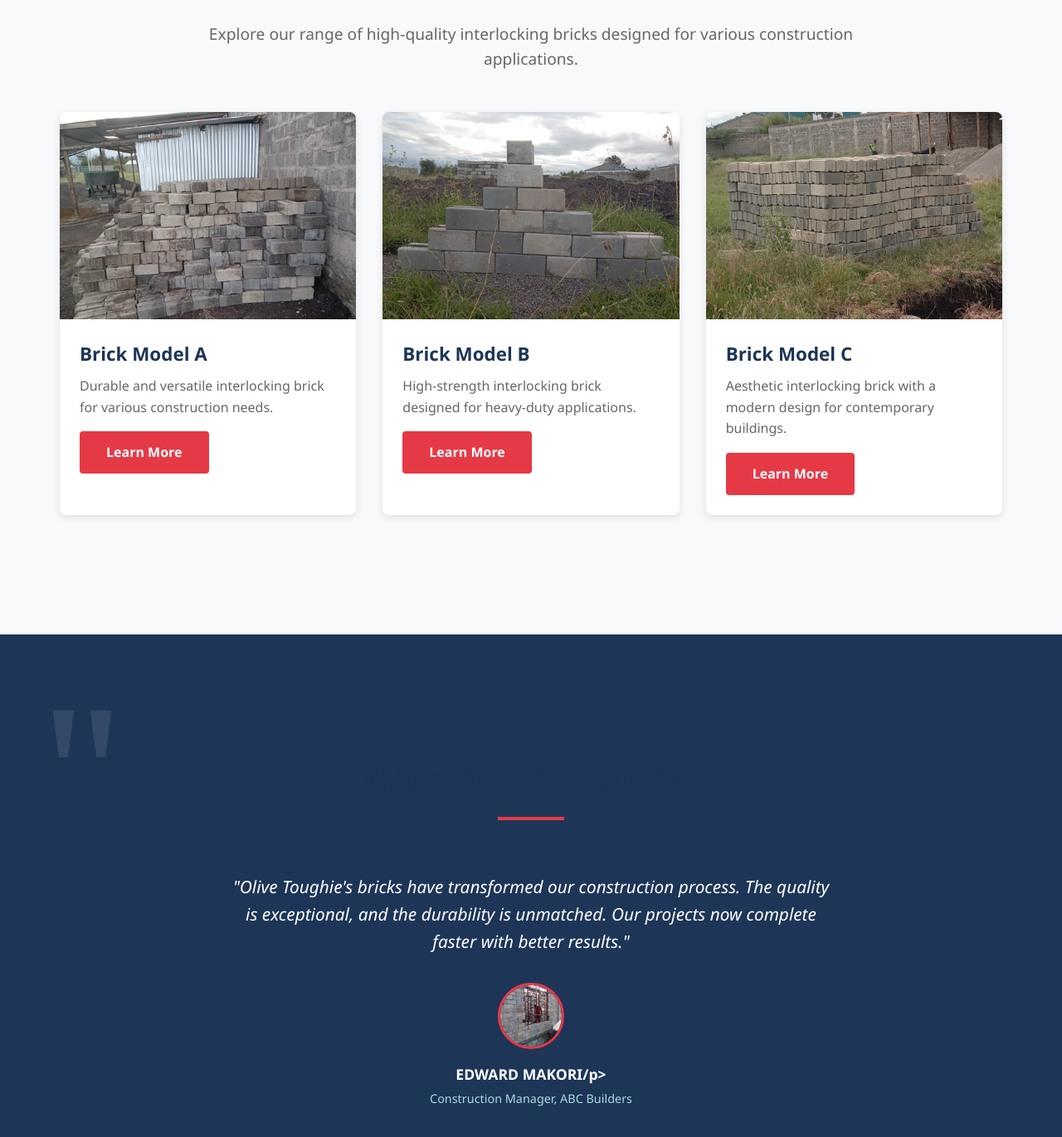
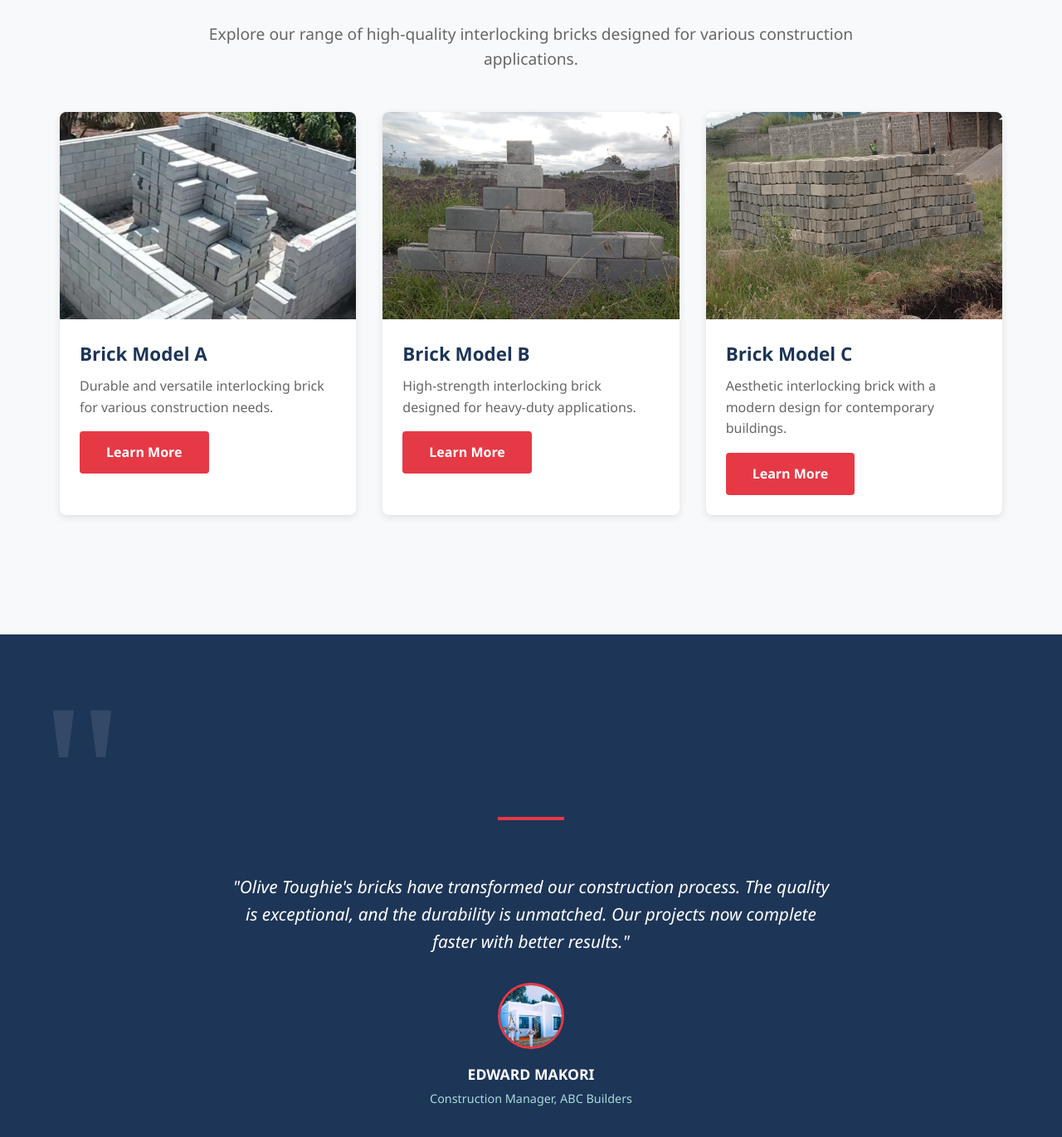
Before and after one commit to Omurwa01/interlocking, a plain HTML site: page index.html in a window 1280 px wide. Shown: the part 1940-3311 px from the top of the page at 83% size. Drawn offline with Linux system fonts and the light colour scheme.

Commit message:
name change

```diff
--- a/index.html
+++ b/index.html
@@ -566,7 +566,7 @@
             <div class="product-grid">
                 <div class="product-card">
                     <div class="product-img">
-                        <img src="/images/pile_1.jpeg" alt="Brick Model A">
+                        <img src="/images/model A.jpg" alt="Brick Model A">
                     </div>
                     <div class="product-content">
                         <h3>Brick Model A</h3>
@@ -611,9 +611,9 @@
                     </div>
                     <div class="testimonial-author">
                         <div class="author-img">
-                            <img src="/images/housewall.jpeg" alt="OMWANZA">
+                            <img src="/images/building3.jpg" alt="OMWANZA">
                         </div>
-                        <p class="author-name">EDWARD MAKORI/p>
+                        <p class="author-name">EDWARD MAKORI </p>
                         <p class="author-title">Construction Manager, ABC Builders</p>
                     </div>
                 </div>
@@ -702,7 +702,7 @@
             </div>
         </div>
         <div class="copyright">
-            <p>&copy; 2025 InterlockPro. All Rights Reserved.</p>
+            <p>&copy; 2025 oliveToughieKenya. All Rights Reserved.</p>
         </div>
     </footer>
 </body>
```
Also changed, not shown: images/model A.jpg (added).
